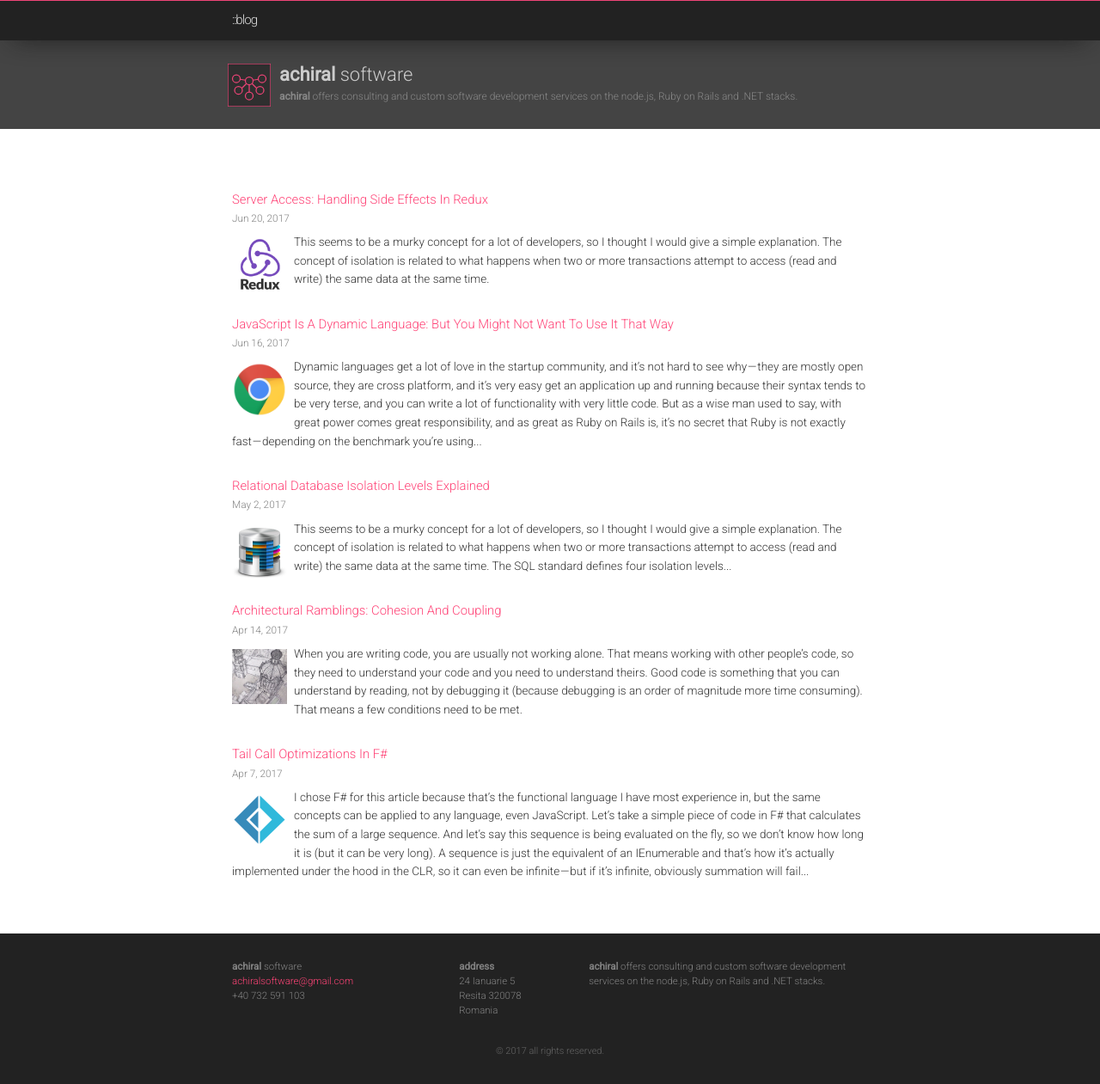
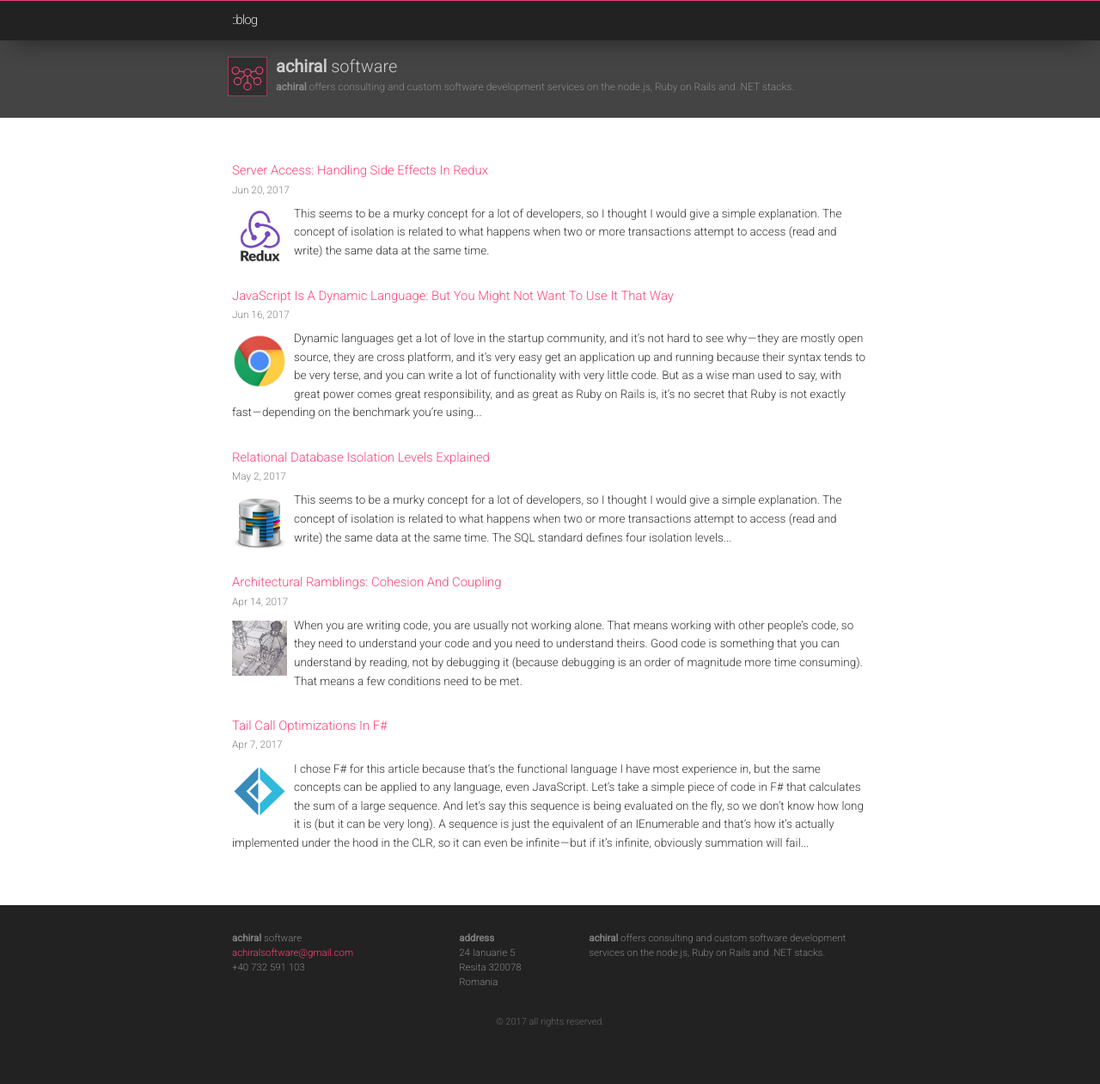
Before and after one commit to toaderflorin/eksia, a Jekyll site: the page built from index.md, in a window 1280 px wide and 1261 px high. Shown: the whole window at 86% size. Built offline with Jekyll 4.4.1, drawn with Linux system fonts in a browser that asks for light colours.

Commit message:
More layout tweaks.

```diff
--- a/_layouts/default.html
+++ b/_layouts/default.html
@@ -6,10 +6,10 @@
   <body>
     {% include header.html %}
 
-    <div style="color: #888; height: 80px; max-height: 80px; background-color: #444; z-index: -1; padding-top: 70px;">
+    <div style="color: #888; height: 75px; max-height: 75px; background-color: #444; z-index: -1; padding-top: 62px;">
       <div class="wrapper">
         <div style="margin-left: -5px;">
-          <svg class="site-logo" width="50" height="50" viewBox="0 0 100 100" stroke="#ee4477" stroke-width="2.5" fill="#2f2f2f" xmlns="http://www.w3.org/2000/svg"
+          <svg class="site-logo" width="46" height="46" viewBox="0 0 100 100" stroke="#ee4477" stroke-width="2.5" fill="#2f2f2f" xmlns="http://www.w3.org/2000/svg"
             style="margin-right: 10px">
 
             <rect x="0" y="0" width="100" height="100" fill="#2f2f2f" />
@@ -27,7 +27,7 @@
             <circle cx="75" cy="62" r="9" />
             <circle cx="50" cy="75" r="9" />
           </svg>
-          <div style="font-size: 22px; font-weight: 300; color: #ccc;"><b>achiral</b> software</div>
+          <div style="font-size: 20px; font-weight: 300; color: #ccc;"><b>achiral</b> software</div>
         </div>
         <div style="font-size: 12px;">
           <b>achiral</b> offers consulting and custom software development services on the node.js, Ruby on Rails and .NET stacks.
--- a/_layouts/home.html
+++ b/_layouts/home.html
@@ -2,7 +2,6 @@
 layout: default
 ---
 
-<br/>
 <br/>
 
 <div class="home">
```
Also changed, not shown: 2 other files.
